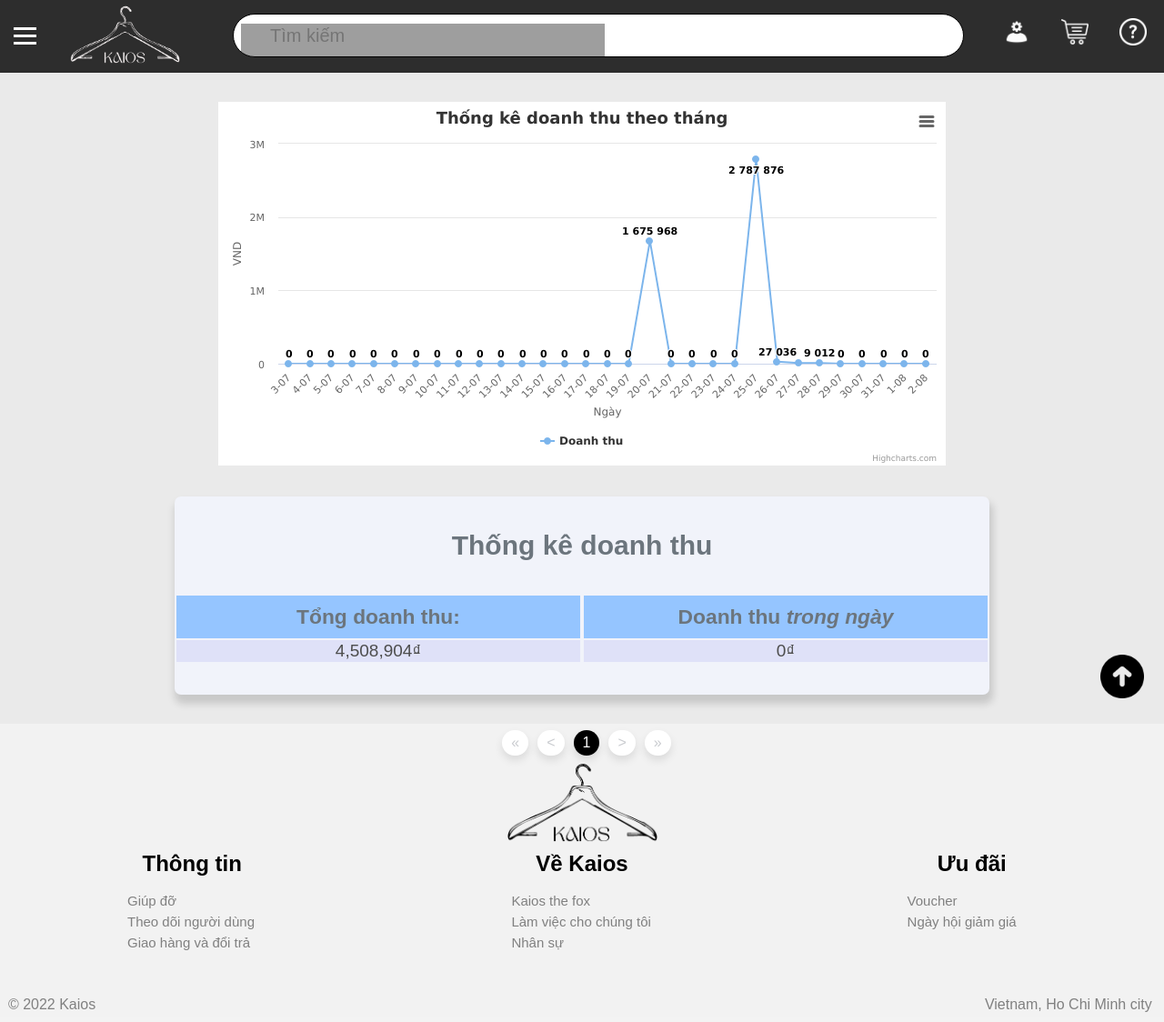
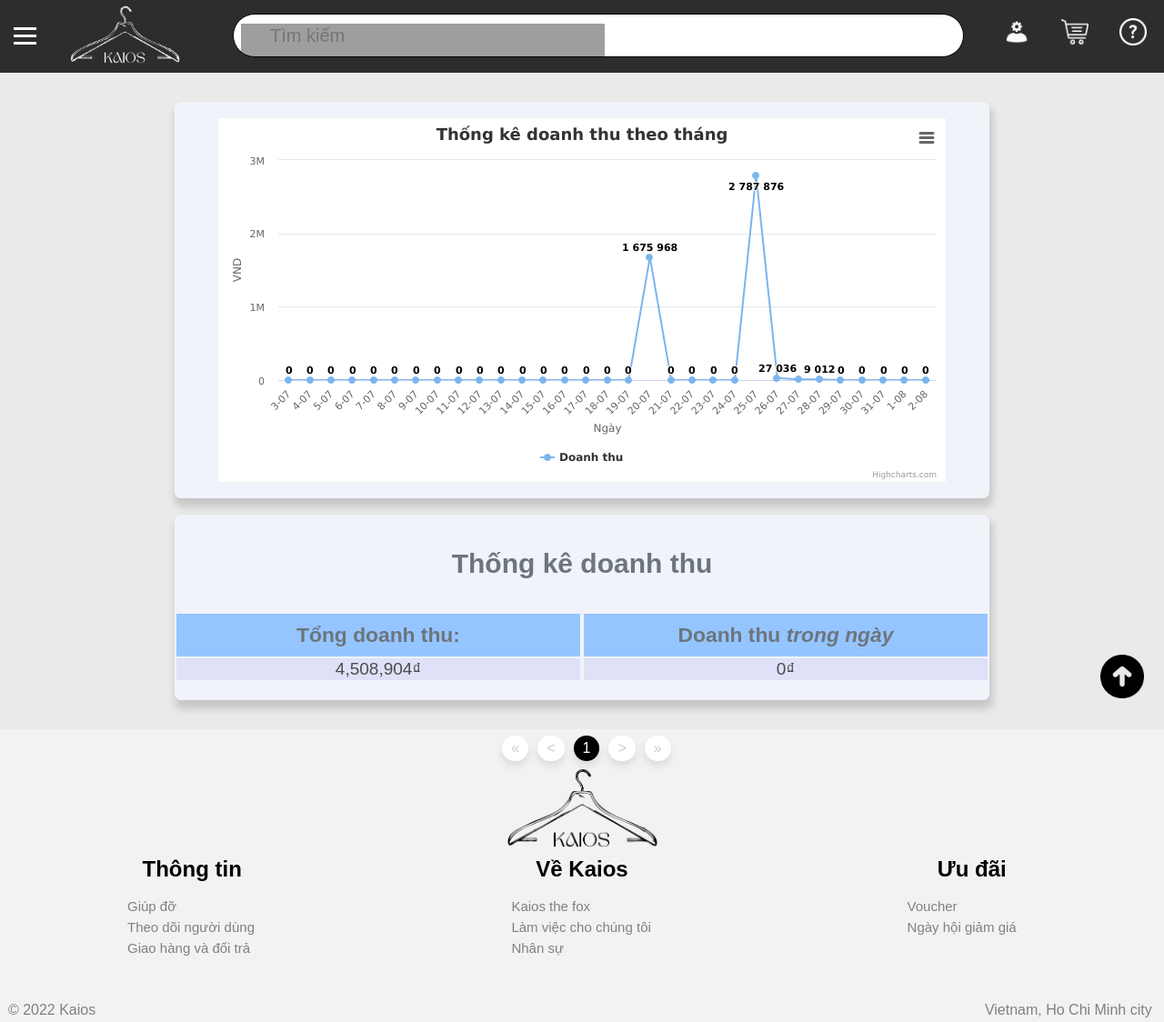
Before and after one commit to caoTayTang/ecommerce-website, a PHP site: page /admin/overview/index.php in a window 1280 px wide. Shown: the whole page at 91% size. Run offline with PHP 8.4, Linux system fonts and the light colour scheme; the visitor is signed in with stand-in values (Sample User, id 1); data comes from the database, SQL or seed files in the repository; grey boxes are pictures that could not be loaded.

Commit message:
style chart

```diff
--- a/admin/overview/overview.css
+++ b/admin/overview/overview.css
@@ -29,10 +29,27 @@ table {
 }
 
 
+.alert {
+    background-color: blanchedalmond;
+    width: 70%;
+    max-height: 30em;
+    padding-top: 2px;
+    padding-bottom: 2px;
+    margin-left: auto;
+    margin-right: auto;
+    text-align: center;
+    background-color: #f1f3fa;
+    border-radius: 7px;
+    color: #6c757d;
+    box-shadow: 2px 8px 8px 2px rgba(0,0,0,0.15);
+    position: relative;
+    z-index: 0;
+}
+
 #alert {
     background-color: blanchedalmond;
     width: 70%;
-    height: 13em;
+    height: 12em;
     padding-top: 10px;
     margin-left: auto;
     margin-right: auto;
```
